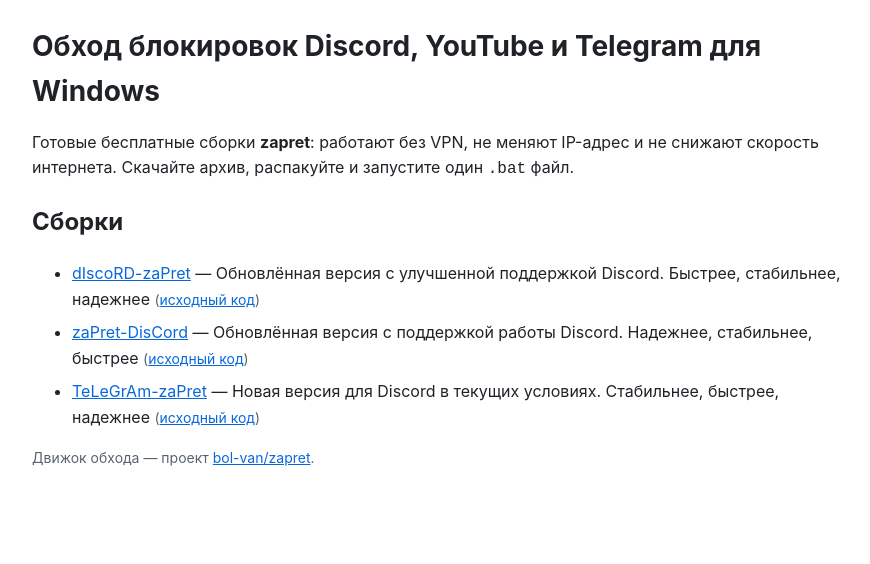
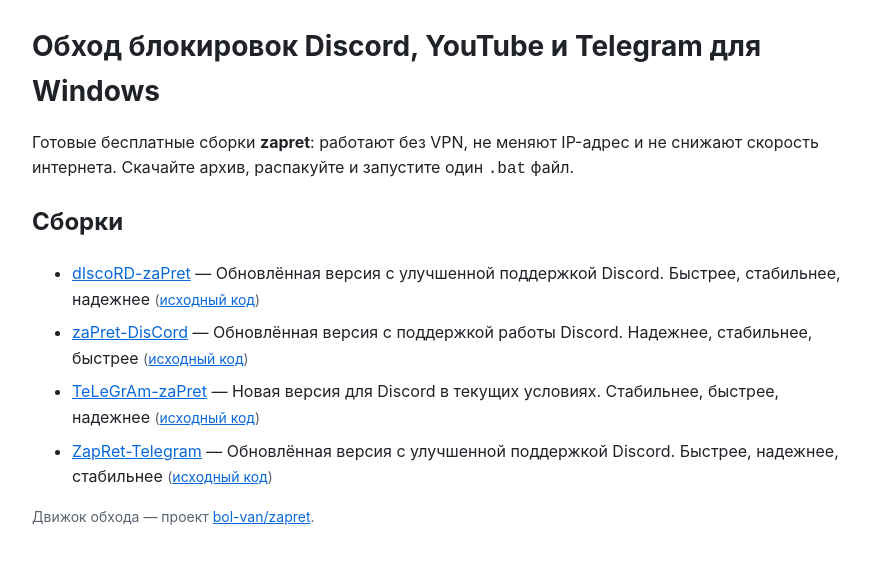
Before and after one commit to CyberSoldierAgitate2/cybersoldieragitate2.github.io, a plain HTML site: page index.html in a window 1280 px wide. Shown: the whole page, without its empty margins (198-1068 px from the left). Drawn offline with Linux system fonts and the light colour scheme.

Commit message:
hub: repo index

```diff
--- a/index.html
+++ b/index.html
@@ -28,6 +28,7 @@
     <li><a href="https://cybersoldieragitate2.github.io/dIscoRD-zaPret/">dIscoRD-zaPret</a> — Обновлённая версия с улучшенной поддержкой Discord. Быстрее, стабильнее, надежнее <span class="meta">(<a href="https://github.com/CyberSoldierAgitate2/dIscoRD-zaPret">исходный код</a>)</span></li>
     <li><a href="https://cybersoldieragitate2.github.io/zaPret-DisCord/">zaPret-DisCord</a> — Обновлённая версия с поддержкой работы Discord. Надежнее, стабильнее, быстрее <span class="meta">(<a href="https://github.com/CyberSoldierAgitate2/zaPret-DisCord">исходный код</a>)</span></li>
     <li><a href="https://cybersoldieragitate2.github.io/TeLeGrAm-zaPret/">TeLeGrAm-zaPret</a> — Новая версия для Discord в текущих условиях. Стабильнее, быстрее, надежнее <span class="meta">(<a href="https://github.com/CyberSoldierAgitate2/TeLeGrAm-zaPret">исходный код</a>)</span></li>
+    <li><a href="https://cybersoldieragitate2.github.io/ZapRet-Telegram/">ZapRet-Telegram</a> — Обновлённая версия с улучшенной поддержкой Discord. Быстрее, надежнее, стабильнее <span class="meta">(<a href="https://github.com/CyberSoldierAgitate2/ZapRet-Telegram">исходный код</a>)</span></li>
   </ul>
   <p class="meta">Движок обхода — проект
     <a href="https://github.com/bol-van/zapret">bol-van/zapret</a>.</p>
```
